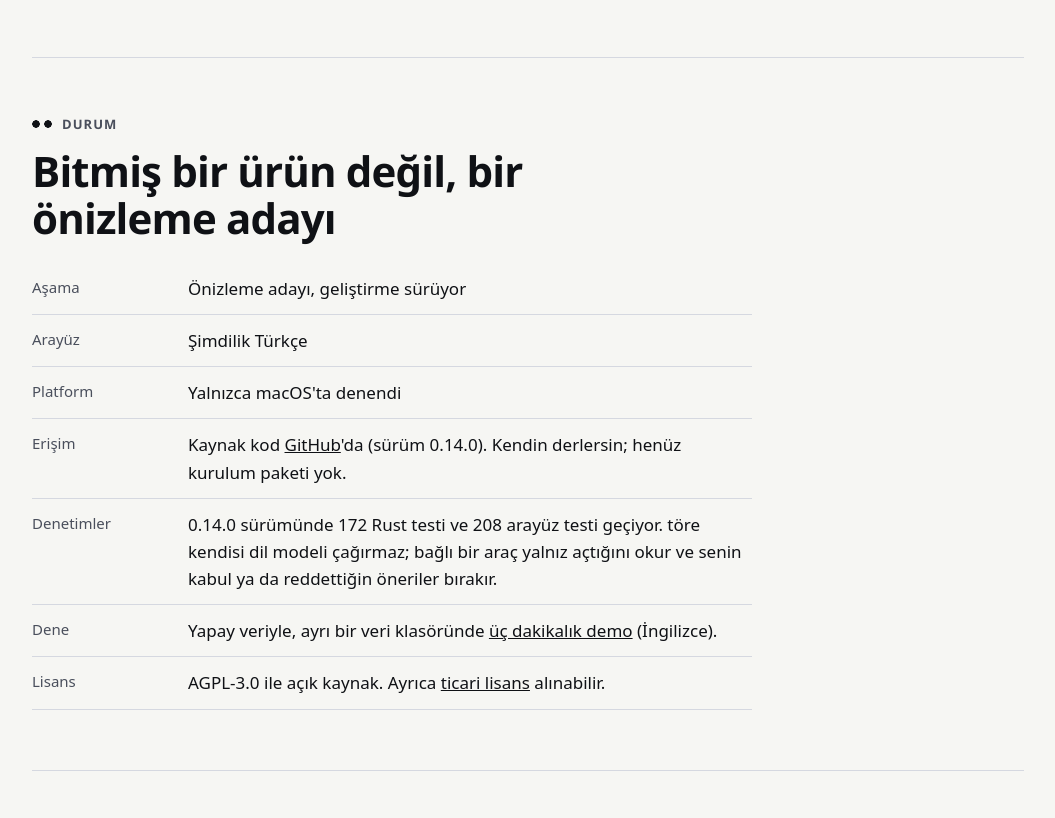
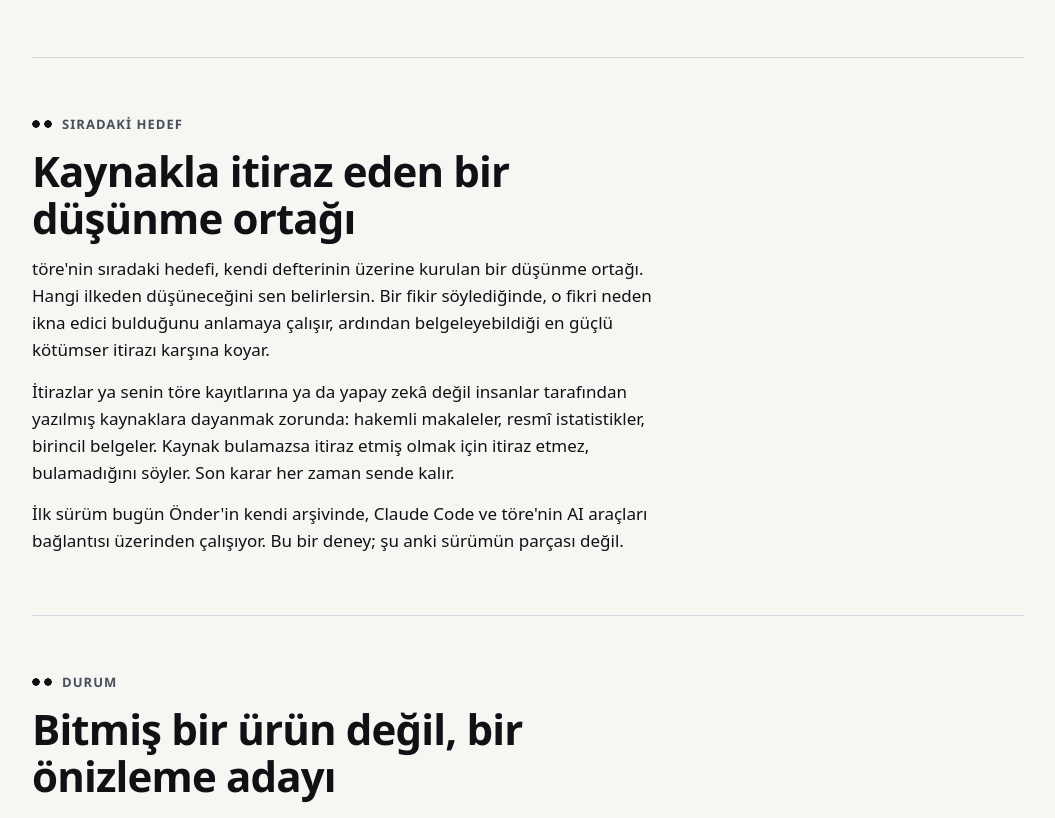
Before and after one commit to ondersamet97/tore-site, a plain HTML site: page tr/index.html in a window 1280 px wide. Shown: the part 5896-6714 px from the top of the page, without its empty margins (112-1167 px from the left). Drawn offline with Linux system fonts and the light colour scheme.

Commit message:
Add next goal: a thinking partner that argues back with sources
Co-Authored-By: Claude Opus 5.5 <noreply@anthropic.com>

```diff
--- a/tr/index.html
+++ b/tr/index.html
@@ -123,6 +123,14 @@
       </ul>
     </section>
 
+    <section id="next">
+      <p class="label">Sıradaki hedef</p>
+      <h2>Kaynakla itiraz eden bir düşünme ortağı</h2>
+      <p>töre'nin sıradaki hedefi, kendi defterinin üzerine kurulan bir düşünme ortağı. Hangi ilkeden düşüneceğini sen belirlersin. Bir fikir söylediğinde, o fikri neden ikna edici bulduğunu anlamaya çalışır, ardından belgeleyebildiği en güçlü kötümser itirazı karşına koyar.</p>
+      <p>İtirazlar ya senin töre kayıtlarına ya da yapay zekâ değil insanlar tarafından yazılmış kaynaklara dayanmak zorunda: hakemli makaleler, resmî istatistikler, birincil belgeler. Kaynak bulamazsa itiraz etmiş olmak için itiraz etmez, bulamadığını söyler. Son karar her zaman sende kalır.</p>
+      <p>İlk sürüm bugün Önder'in kendi arşivinde, Claude Code ve töre'nin AI araçları bağlantısı üzerinden çalışıyor. Bu bir deney; şu anki sürümün parçası değil.</p>
+    </section>
+
     <section id="status">
       <p class="label">Durum</p>
       <h2>Bitmiş bir ürün değil, bir önizleme adayı</h2>
```
Also changed, not shown: index.html (+8 -0 lines).
